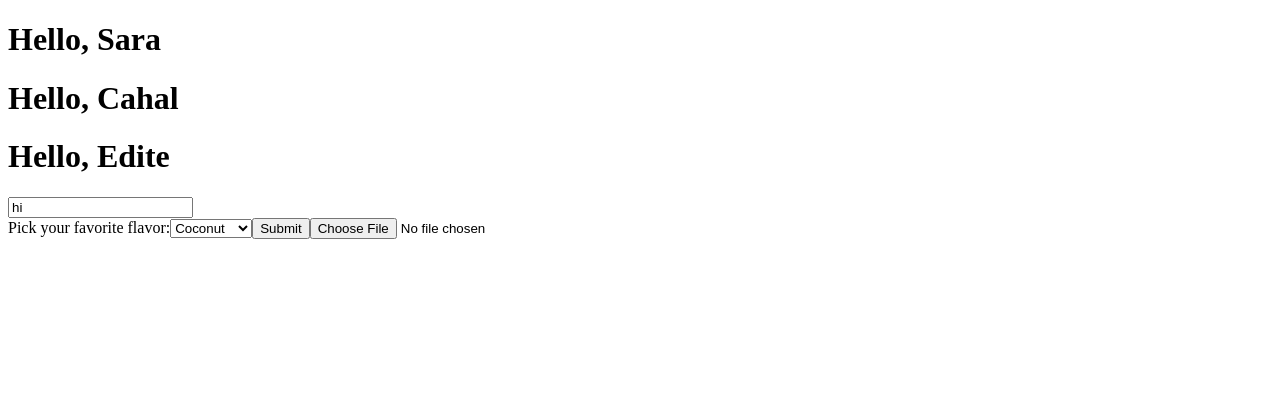
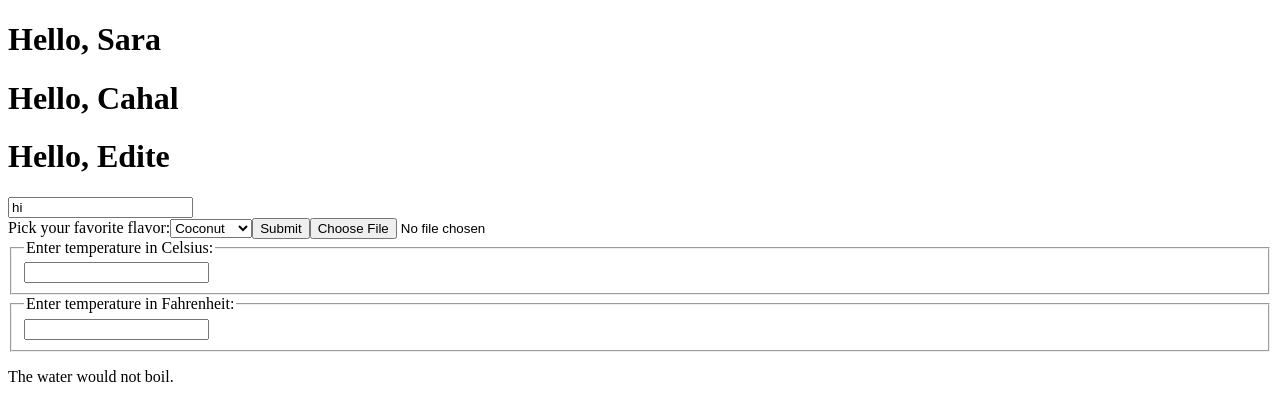
Before and after one commit to GyuhyeokYi/my-react-app, a React (Create React App) app: page / in a window 1280 px wide. Shown: the top 420 px of the page. Built offline with nearby package versions, Linux system fonts and the light colour scheme.

Commit message:
State 끌어올리기 테스트 적용

```diff
--- a/public/index.html
+++ b/public/index.html
@@ -31,6 +31,7 @@
     <div id="page"></div>
     <div id="root"></div>
     <div id="list"></div>
+    <div id="calc"></div>
     <!--
       This HTML file is a template.
       If you open it directly in the browser, you will see an empty page.
--- /dev/null
+++ b/src/components/Calculator.jsx
@@ -0,0 +1,37 @@
+import React from 'react';
+
+function BoilingVerdict(props) {
+    if (props.celsius >= 100) {
+        return <p>The water would boil.</p>
+    }
+
+    return <p>The water would not boil.</p>
+}
+
+class Calculator extends React.Component {
+    constructor(props) {
+        super(props);
+        this.handleChange = this.handleChange.bind(this);
+        this.state = {temperature: ''};
+    }
+
+    handleChange(e) {
+        this.setState({temperature: e.target.value});
+    }
+
+    render() {
+        const temperature = this.state.temperature;
+        return (
+            <fieldset>
+                <legend>Enter temperature in Celsius;</legend>
+                <input
+                    value={temperature}
+                    onChange={this.handleChange} />
+                <BoilingVerdict
+                    celsius={parseFloat(temperature)} />
+            </fieldset>
+        );
+    }
+}
+
+export default Calculator;
--- /dev/null
+++ b/src/components/Calculator2.jsx
@@ -0,0 +1,68 @@
+import React from 'react';
+import TemperatureInput from './TemperatureInput';
+
+function BoilingVerdict(props) {
+    if (props.celsius >= 100) {
+        return <p>The water would boil.</p>
+    }
+
+    return <p>The water would not boil.</p>
+}
+
+function toCelsius(fahrenheit) {
+    return (fahrenheit - 32) * 5 / 9;
+}
+
+function toFarenheit(celsius) {
+    return (celsius * 9 / 5) + 32;
+}
+
+function tryConvert(temperature, convert) {
+    const input = parseFloat(temperature);
+    if (Number.isNaN(input)) {
+        return '';
+    }
+
+    const output = convert(input);
+    const rounded = Math.round(output * 1000) / 1000;
+    return rounded.toString();
+}
+
+class Calculator2 extends React.Component {
+    constructor(props) {
+        super(props);
+        this.handleCelsiusChange = this.handleCelsiusChange.bind(this);
+        this.handleFahrenheitChange = this.handleFahrenheitChange.bind(this);
+        this.state = {temperature: '', scale: 'c'};
+    }
+
+    handleCelsiusChange(temperature) {
+        this.setState({scale: 'c', temperature});
+    }
+
+    handleFahrenheitChange(temperature) {
+        this.setState({scale: 'f', temperature});
+    }
+    render() {
+        const scale = this.state.scale;
+        const temperature = this.state.temperature;
+        const celsius = scale === 'f' ? tryConvert(temperature, toCelsius) : temperature;
+        const fahrenheit = scale === 'c' ? tryConvert(temperature, toFarenheit) : temperature;
+        return(
+            <div>
+                <TemperatureInput
+                    scale="c"
+                    temperature={celsius}
+                    onTemperatureChange={this.handleCelsiusChange} />
+                <TemperatureInput
+                    scale="f"
+                    temperature={fahrenheit}
+                    onTemperatureChange={this.handleFahrenheitChange} />
+                <BoilingVerdict
+                    celsius={parseFloat(celsius)} />
+            </div>
+        );
+    }
+}
+
+export default Calculator2;
--- /dev/null
+++ b/src/components/TemperatureInput.jsx
@@ -0,0 +1,39 @@
+import React from 'react';
+
+const scaleNames = {
+    c: 'Celsius',
+    f: 'Fahrenheit',
+};
+
+class TemperatureInput extends React.Component {
+    constructor(props) {
+        super(props);
+        // this.handleChange = this.handleChange.bind(this);
+        // this.state = {temperature: ''};
+    }
+
+    // handleChange(e) {
+    //     this.setState({temperature: e.target.value});
+    // }
+
+    handleChange = (e) => {
+        // this.setState({temperature: e.target.value});
+        this.props.onTemperatureChange(e.target.value);
+    };
+
+
+    render() {
+        // const temperature = this.state.temperature;
+        const temperature = this.props.temperature;
+        const scale = this.props.scale;
+        return (
+            <fieldset>
+                <legend>Enter temperature in {scaleNames[scale]}:</legend>
+                <input value={temperature}
+                    onChange={this.handleChange} />
+            </fieldset>
+        );
+    }
+}
+
+export default TemperatureInput;
--- a/src/index.js
+++ b/src/index.js
@@ -28,6 +28,8 @@
 import NameForm from './components/NameForm';
 import FlavorForm from './components/FlavorForm';
 import Reservation from './components/Reservation';
+import Calculator from './components/Calculator';
+import Calculator2 from './components/Calculator2';
 
 // const hello = Hello();
 
@@ -189,3 +191,13 @@
 
 setTimeout(() =>
 ReactDOM.render(<input value={null} />, document.getElementById('root')), 2000)
+
+ReactDOM.render(
+  <Calculator />,
+  document.getElementById('calc')
+)
+
+ReactDOM.render(
+  <Calculator2 />,
+  document.getElementById('calc')
+)
```
